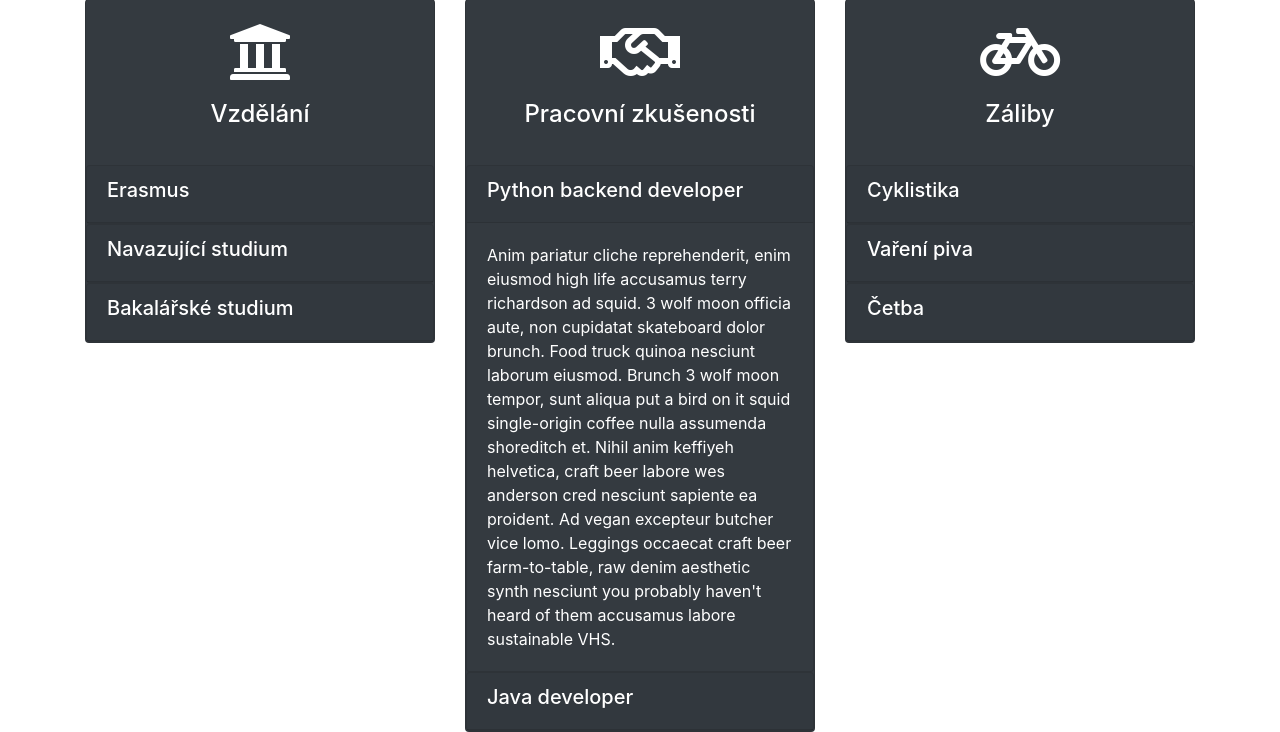
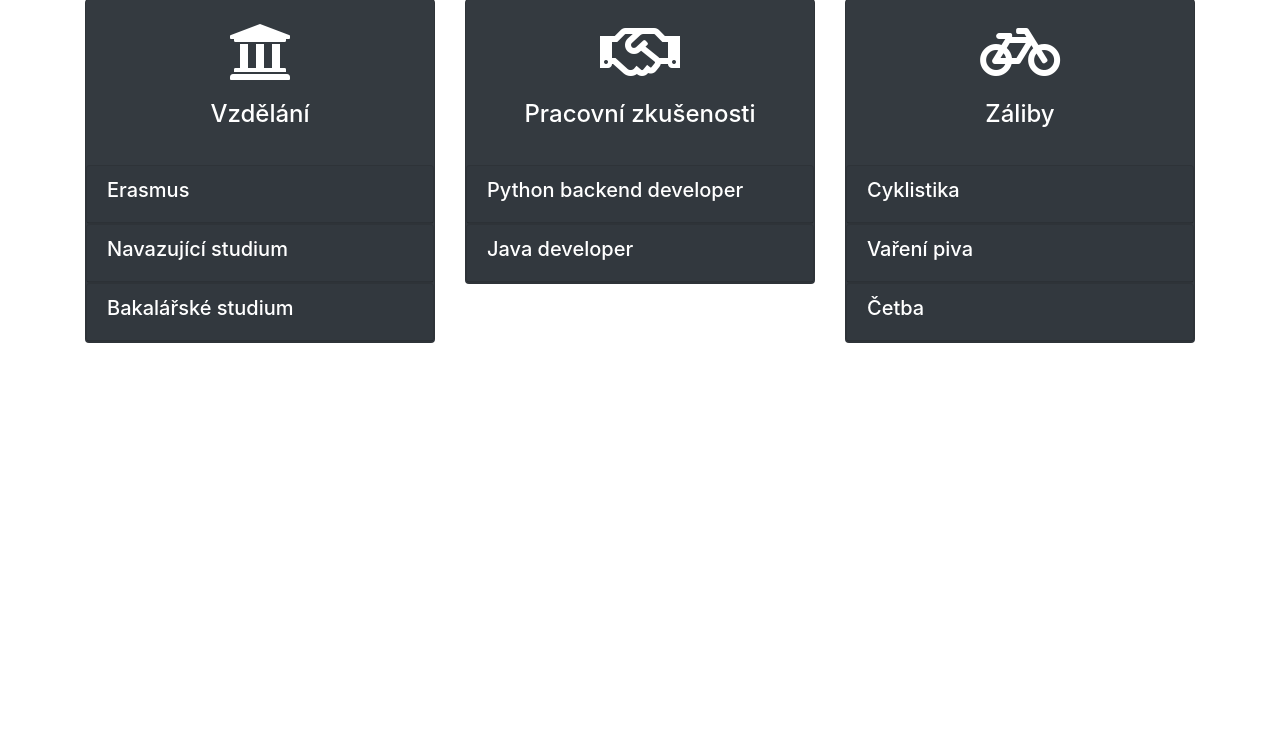
Before and after one commit to ondrejbenes/homepage, a Python web app: template templates/index.html in a window 1280 px wide. Shown: the part 244-976 px from the top of the page. After the commit the page ends 587 px from the top, so only its background shows below. Run offline with Jinja, Linux system fonts and the light colour scheme; the template is opened without the code that fills it, so the values that code supplies are empty; some libraries are stand-ins or nearby versions.

Commit message:
Python developer list item will not show by default

```diff
--- a/templates/index.html
+++ b/templates/index.html
@@ -113,7 +113,7 @@
                      <div class="card-header clickable" id="headingOneWork" data-toggle="collapse" data-target="#collapseOneWork" aria-expanded="true" aria-controls="collapseOneWork">
                         <h5>Python backend developer</h5>
                      </div>
-                     <div id="collapseOneWork" class="collapse show" aria-labelledby="headingOneWork" data-parent="#accordion-Work">
+                     <div id="collapseOneWork" class="collapse" aria-labelledby="headingOneWork" data-parent="#accordion-Work">
                         <div class="card-body">
                            Anim pariatur cliche reprehenderit, enim eiusmod high life accusamus terry richardson ad squid. 3 wolf moon officia aute, non cupidatat skateboard dolor brunch. Food truck quinoa nesciunt laborum eiusmod. Brunch 3 wolf moon tempor, sunt aliqua put a bird on it squid single-origin coffee nulla assumenda shoreditch et. Nihil anim keffiyeh helvetica, craft beer labore wes anderson cred nesciunt sapiente ea proident. Ad vegan excepteur butcher vice lomo. Leggings occaecat craft beer farm-to-table, raw denim aesthetic synth nesciunt you probably haven't heard of them accusamus labore sustainable VHS.
                         </div>
```
